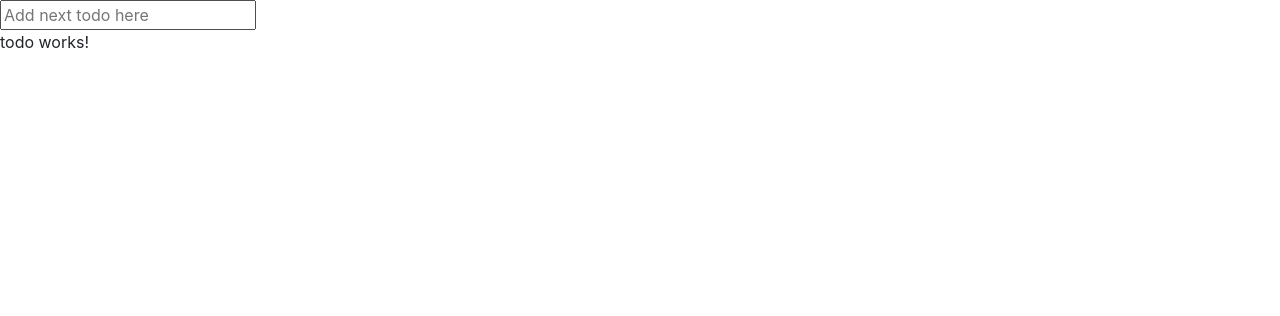
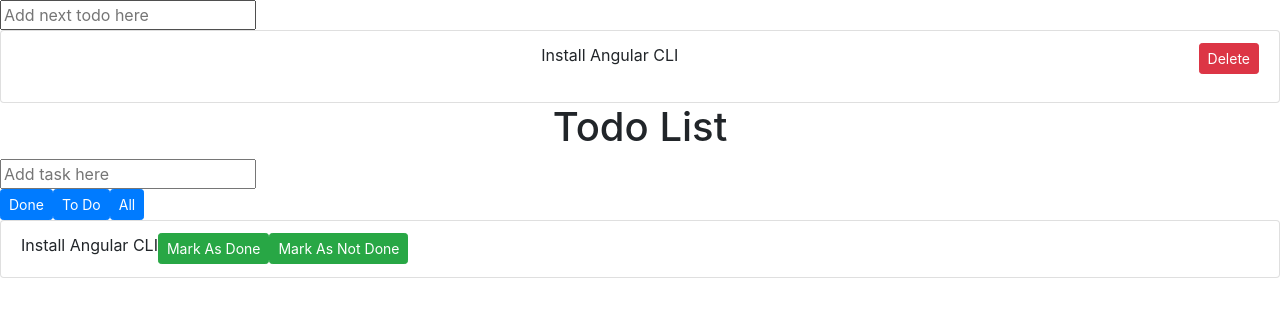
Before and after one commit to devannea/TodoList, an Angular app: page /1 in a window 1280 px wide. Shown: the top 316 px of the page. Built offline with nearby package versions, Linux system fonts and the light colour scheme.

Commit message:
Commitment is made again

```diff
--- a/src/app/app-routing.module.ts
+++ b/src/app/app-routing.module.ts
@@ -4,8 +4,8 @@ import { TodoComponent } from './todo/todo.component';
 
 
 const routes: Routes = [
-  { path: ':status', component: TodoComponent }
-  //{ path: "", component: ToDoComponent }
+  { path: ":status", component: TodoComponent },
+  { path: "", component: TodoComponent }
 ];
 
 @NgModule({
--- a/src/app/confirmation-modal/confirmation-modal.component.html
+++ b/src/app/confirmation-modal/confirmation-modal.component.html
@@ -25,6 +25,6 @@
 
   <button class="btn btn-danger btn-sm" (click)="open(content)">Delete</button>
 
-  <hr>
+  <!--<hr>-->
 
   <pre>{{closeResult}}</pre>
--- a/src/app/services/todo.service.ts
+++ b/src/app/services/todo.service.ts
@@ -5,16 +5,22 @@ import { ITodo } from '../interfaces/ITodo';
   providedIn: 'root'
 })
 export class TodoService {
-  private todos: ITodo[] = [];
+  todoList: ITodo[] = [
+    {
+      id: 1,
+      title: "Install Angular CLI",
+      isDone: false
+    }
+  ];
   constructor() { }
   addTodo(newTodo: ITodo) {
-    this.todos.push(newTodo)
+    this.todoList.push(newTodo)
   }
   deleteTodo(item: ITodo) {
-    const index = this.todos.indexOf(item)
-    this.todos.splice(index, 1)
+    const index = this.todoList.indexOf(item)
+    this.todoList.splice(index, 1)
   }
   getTodos() {
-    return this.todos
+    return this.todoList
   }
 }
--- a/src/app/todo/todo.component.html
+++ b/src/app/todo/todo.component.html
@@ -1 +1,20 @@
-<p>todo works!</p>
+<h1 align="center">Todo List</h1>
+<input type="text" class="todo-input" placeholder="Add task here" [(ngModel)]="todoTitle" (keyup.enter)=addTodo()>
+<div class="btn-row">
+    <button class="btn btn-primary btn-sm" [routerLink]="['', 'done']">Done</button>
+    <button class="btn btn-primary btn-sm" [routerLink]="['', 'undone']">To Do</button>
+    <button class="btn btn-primary btn-sm" [routerLink]="['']">All</button>
+</div>
+<ul align="center" class="list-group">
+    <li class="list-group-item" *ngFor="let todo of filteredArray" [class.done]="todo.isDone">
+        <div class="view">
+            <div class="float-left">
+                <label>{{ todo.title }}</label>
+                <div class="float-right btn-row">
+                    <button *ngIf="!todo.isDone" type="button" (click)=toggleDone(todo) class="btn btn-success btn-sm">Mark As Done</button>
+                    <button *ngIf="!todo.isDone" type="button" (click)=toggleDone(todo) class="btn btn-success btn-sm">Mark As Not Done</button>
+                </div>
+            </div>
+        </div>
+    </li>
+</ul>
--- a/src/app/todo/todo.component.ts
+++ b/src/app/todo/todo.component.ts
@@ -1,4 +1,7 @@
 import { Component, OnInit } from '@angular/core';
+import { ITodo } from '../interfaces/ITodo';
+import { ActivatedRoute } from '@angular/router';
+import { TodoService } from '../services/todo.service';
 
 @Component({
   selector: 'app-todo',
@@ -6,10 +9,40 @@ import { Component, OnInit } from '@angular/core';
   styleUrls: ['./todo.component.scss']
 })
 export class TodoComponent implements OnInit {
+  title = "Todos";
+  todoTitle: string = "";
+  todoId: number = 1;
+  todoList: ITodo[] = [];
+  status: string = "";
 
-  constructor() { }
+  constructor(
+    private activatedroute: ActivatedRoute,
+    private TodoService: TodoService
+  ) {}
 
   ngOnInit() {
+    this.todoList = this.TodoService.todoList;
+    this.activatedroute.paramMap.subscribe(params => {
+      this.status = params.get("status");
+    })
+  }
+
+  get filteredArray(): ITodo[] {
+    if (!this.status) {
+      return this.TodoService.todoList;
+    } else {
+      return this.TodoService.todoList.filter(x => this.status === "done" ? x.isDone : !x.isDone);
+    }
+  }
+
+  addTodo(): void {
+    this.todoId++;
+
+    const newTodo: ITodo = {
+      id: this.todoId,
+      title: this.todoTitle,
+      isDone: false,
+    }
   }
 
 }
```
